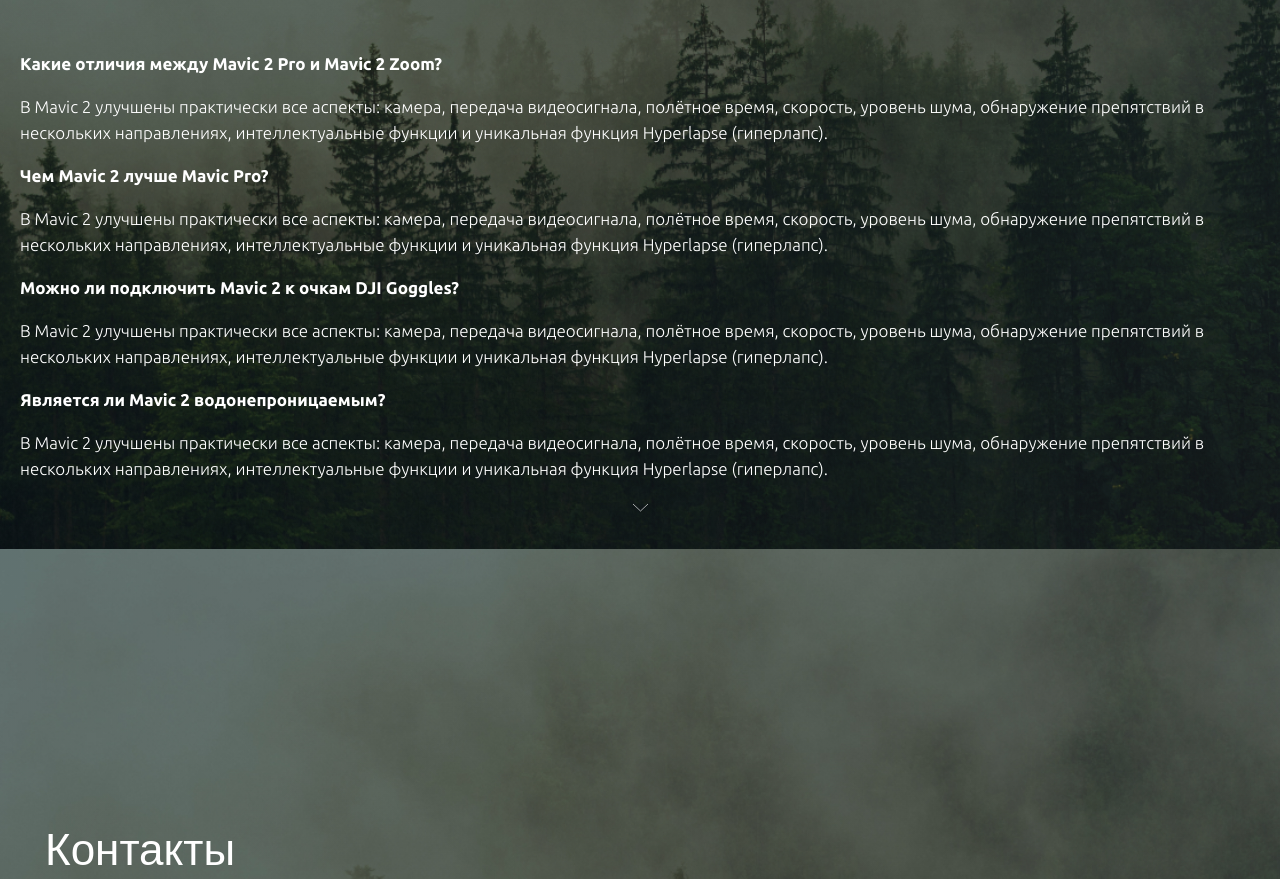
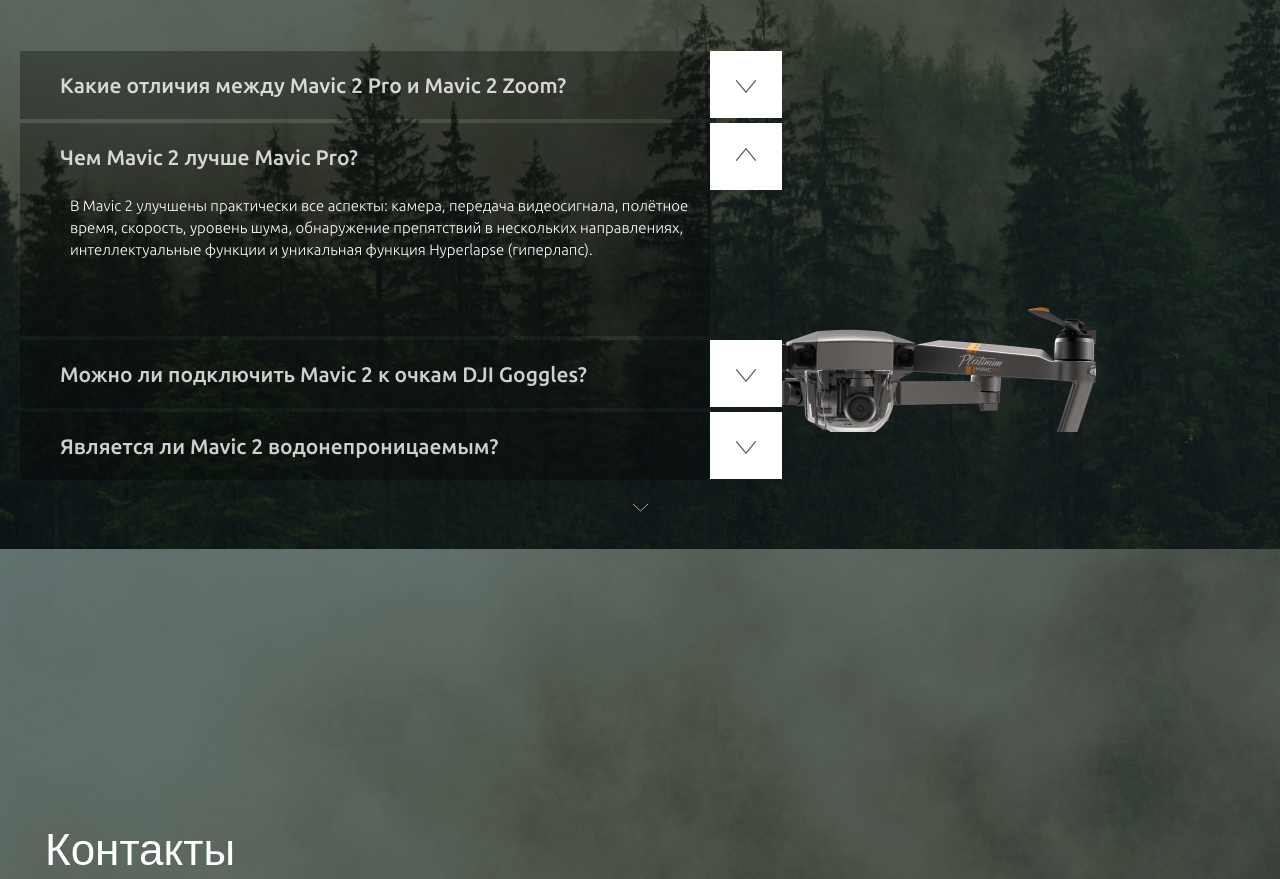
Before and after one commit to pashynskyi/Mavic, a website: page app/index.html in a window 1280 px wide. Shown: the part 3759-4638 px from the top of the page. Drawn offline with nearby package versions, Linux system fonts and the light colour scheme.

Commit message:
Added styles: page-section questions

```diff
--- a/app/index.html
+++ b/app/index.html
@@ -255,7 +255,7 @@
               </p>
             </div>
           </div>
-           <!-- specification__item--center ========================== -->
+          <!-- specification__item--center ========================== -->
           <div class="specification__item specification__item--center">
             <img src="images/mavic.png" alt="">
           </div>
@@ -308,7 +308,7 @@
             </p>
           </div>
           <!-- questions__item 2 ================================ -->
-          <div class="questions__item">
+          <div class="questions__item questions__item--active">
             <h4 class="questions__item-title">
               Чем Mavic 2 лучше Mavic Pro?
             </h4>
@@ -424,14 +424,12 @@
             </li>
           </ul>
         </div>
+        <footer class="footer">
+          <p class="footer__copy">© DJI, 2020</p>
+        </footer>
       </div>
     </div>
   </section>
-  <footer class="footer">
-    <div class="container">
-      <p class="footer__copy">© DJI, 2020</p>
-    </div>
-  </footer>
 
   <script src="https://ajax.googleapis.com/ajax/libs/jquery/3.4.1/jquery.min.js"></script>
   <script src="js/libs.min.js"></script>
--- a/app/js/main.js
+++ b/app/js/main.js
@@ -14,5 +14,9 @@
     infinite: false,
   });
 
+  $('.questions__item-title').on('click', function(){
+    $('.questions__item').removeClass('questions__item--active');
+    $(this).parent().addClass('questions__item--active');
+  });
 
 });
--- a/app/scss/style.scss
+++ b/app/scss/style.scss
@@ -291,28 +291,28 @@
     margin-top: 160px;
   }
   &__box-1::before {
-    background-image: url('../images/pointer-1.svg');
+    background-image: url("../images/pointer-1.svg");
     width: 229px;
     height: 114px;
     right: -140px;
     top: 16px;
   }
   &__box-2::before {
-    background-image: url('../images/pointer-2.svg');
+    background-image: url("../images/pointer-2.svg");
     width: 345px;
     height: 81px;
     right: -308px;
     top: -65px;
   }
   &__box-3::before {
-    background-image: url('../images/pointer-3.svg');
+    background-image: url("../images/pointer-3.svg");
     width: 258px;
     height: 103px;
     left: -299px;
     top: 16px;
   }
   &__box-4::before {
-    background-image: url('../images/pointer-4.svg');
+    background-image: url("../images/pointer-4.svg");
     width: 124px;
     height: 89px;
     left: -172px;
@@ -331,4 +331,64 @@
   }
 }
 
+// page-section questions >>>>>>>>>>>>>>>>>>>>>>>>>>>>>>>>>>>>>
+
+.questions {
+  &__items {
+    max-width: 757px;
+    padding-bottom: 15px;
+  }
+  &__item {
+    background-color: rgba(0, 0, 0, 0.3);
+    max-width: 690px;
+    position: relative;
+    &:nth-child(3)::before {
+      content: "";
+      position: absolute;
+      width: 319px;
+      height: 125px;
+      top: -33px;
+      right: -386px;
+      background-image: url("../images/questions-bg.png");
+    }
+  }
+  &__item-title {
+    font-size: 21px;
+    line-height: 28px;
+    @extend %ubuntu-medium;
+    color: rgba(#fff, 0.8);
+    padding: 20px 10px 20px 40px;
+    margin-bottom: 4px;
+    position: relative;
+    cursor: pointer;
+    &::after {
+      content: url("../images/questions-arrow.svg");
+      position: absolute;
+      width: 72px;
+      height: 67px;
+      background-color: #fff;
+      right: -72px;
+      top: 0;
+      display: flex;
+      justify-content: center;
+      align-items: center;
+    }
+  }
+  &__item-text {
+    padding: 0 5px 75px 50px;
+    margin: 0 0 4px;
+    font-size: 15px;
+    line-height: 22px;
+    display: none;
+  }
+  &__item.questions__item--active {
+    .questions__item-title::after {
+      transform: rotate(180deg);
+    }
+    .questions__item-text {
+      display: block;
+    }
+  }
+}
+
 @import "media";
```
Also changed, not shown: app/css/style.min.css.
